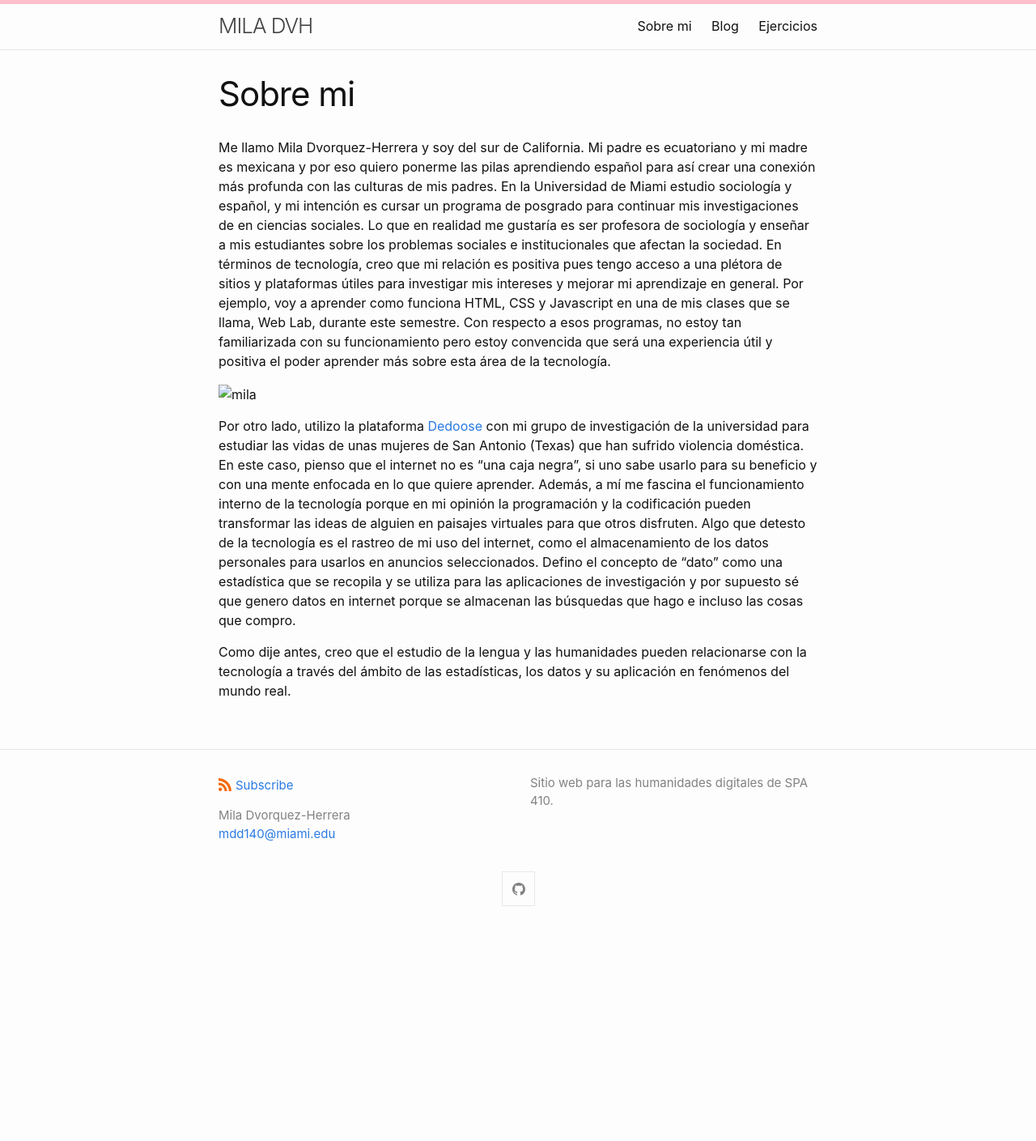
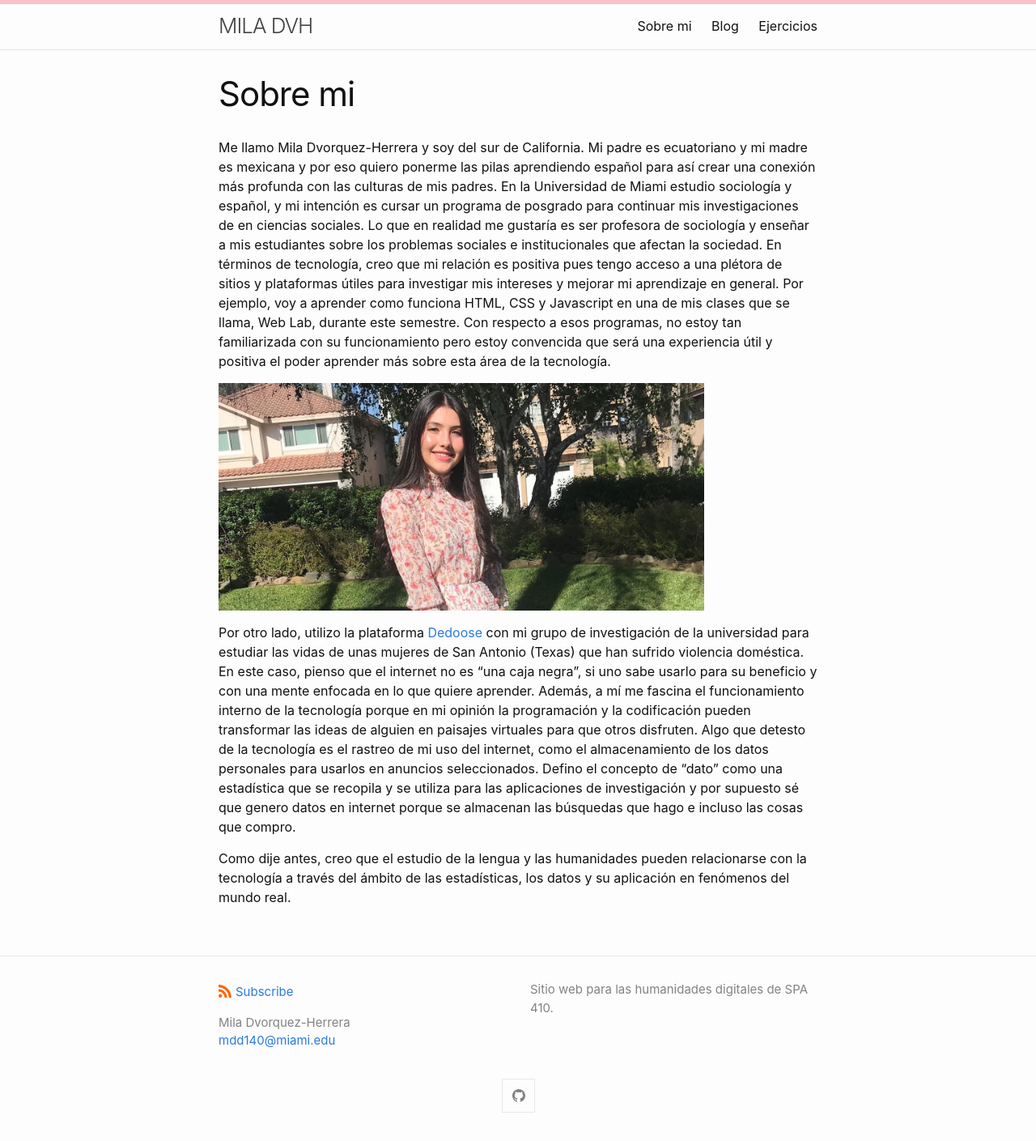
Before and after one commit to miladvh/miladvh.github.io, a Jekyll site: the page built from sobre_mi.md, in a window 1280 px wide. Shown: the whole page at 81% size. Built offline with Jekyll 4.4.1, drawn with Linux system fonts in a browser that asks for light colours; before the commit the page ends 1154 px from its top, so only the background shows below that.

Commit message:
Update sobre_mi.md

```diff
--- a/sobre_mi.md
+++ b/sobre_mi.md
@@ -6,7 +6,7 @@ permalink: /sobre_mi/
 
   Me llamo Mila Dvorquez-Herrera y soy del sur de California. Mi padre es ecuatoriano y mi madre es mexicana y por eso quiero ponerme las pilas  aprendiendo  español para así crear una conexión más profunda con las culturas de mis padres. En la Universidad de Miami estudio sociología y español, y mi intención es cursar un programa de posgrado para continuar mis investigaciones de en ciencias sociales. Lo que en realidad me gustaría es ser profesora de sociología y enseñar a mis estudiantes sobre los problemas sociales e institucionales que afectan la sociedad. En términos de tecnología, creo que mi relación es positiva pues tengo acceso a  una plétora de sitios y plataformas útiles para investigar mis intereses y  mejorar mi aprendizaje en general. Por ejemplo, voy a aprender como funciona HTML, CSS y Javascript en una de mis clases que se llama, Web Lab, durante este semestre. Con respecto a esos programas, no estoy tan familiarizada con su funcionamiento pero estoy convencida que será una experiencia útil y positiva el poder aprender más sobre esta área de la tecnología.
 
-  <img src="" alt="mila" width="600"/>
+  <img src="/assets/mila.JPG" alt="mila" width="600"/>
 
 Por otro lado, utilizo la plataforma [Dedoose](https://www.dedoose.com/) con mi grupo de investigación de la universidad para estudiar las vidas de unas mujeres de San Antonio (Texas) que han sufrido violencia doméstica. En este caso, pienso que el internet no es “una caja negra”, si uno sabe usarlo para su beneficio y con una mente enfocada en lo que quiere aprender. Además, a mí me fascina el funcionamiento interno de la tecnología porque en mi opinión la programación y la codificación pueden transformar las ideas de alguien en paisajes virtuales para que otros disfruten. Algo que detesto de la tecnología es el rastreo de mi uso del internet, como el almacenamiento de los datos personales para usarlos en anuncios seleccionados. Defino el concepto de “dato” como una estadística que se recopila y se utiliza para las aplicaciones de investigación y por supuesto sé que genero datos en internet porque se almacenan las búsquedas que hago e incluso las cosas que compro.
 
```
